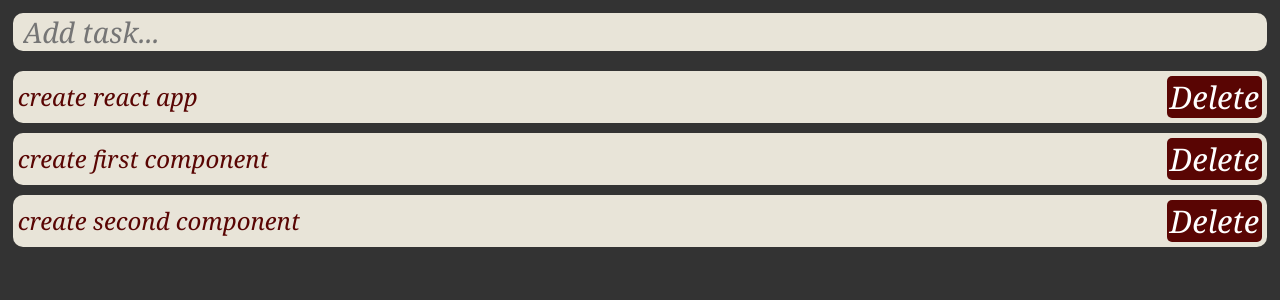
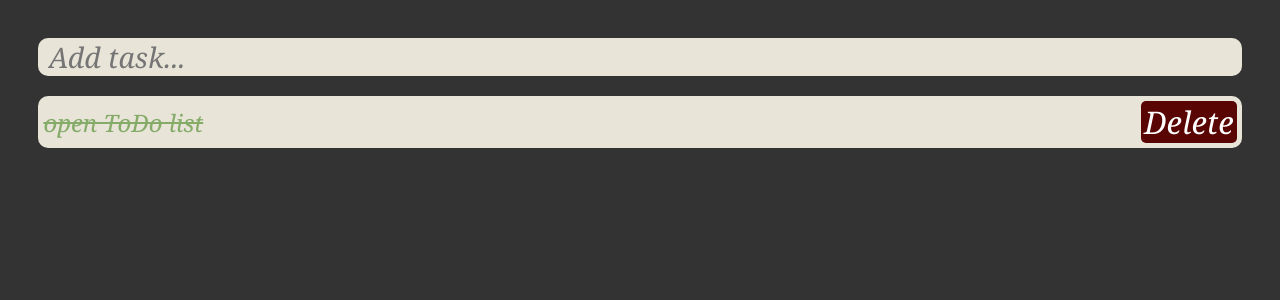
Before and after one commit to Alex-Prokhorenko/to-do-list, a React (Create React App) app: page / in a window 1280 px wide. Shown: the top 300 px of the page. Built offline with nearby package versions, Linux system fonts and the light colour scheme.

Commit message:
fix: change styles

```diff
--- a/public/index.html
+++ b/public/index.html
@@ -24,7 +24,7 @@
       work correctly both with client-side routing and a non-root public URL.
       Learn how to configure a non-root public URL by running `npm run build`.
     -->
-    <title>React App</title>
+    <title>ToDo list</title>
   </head>
   <body>
     <noscript>You need to enable JavaScript to run this app.</noscript>
--- a/src/App.css
+++ b/src/App.css
@@ -1,5 +1,5 @@
 .App {
-  padding: 1% 1%;
+  padding: 3% 3%;
   text-align: center;
   min-width: 1100px;
 }
--- a/src/tasks/task/TaskContainer.jsx
+++ b/src/tasks/task/TaskContainer.jsx
@@ -5,18 +5,8 @@ import AddTask from "../addTask/AddTask";
 const data = [
   {
     id: 0,
-    title: "create react app",
-    isCompleted: false
-  },
-  {
-    id: 1,
-    title: "create first component",
-    isCompleted: false
-  },
-  {
-    id: 2,
-    title: "create second component",
-    isCompleted: false
+    title: "open ToDo list",
+    isCompleted: true
   }
 ]
 
```
Also changed, not shown: src/tasks/task/Task.jsx (line endings or trailing spaces).
